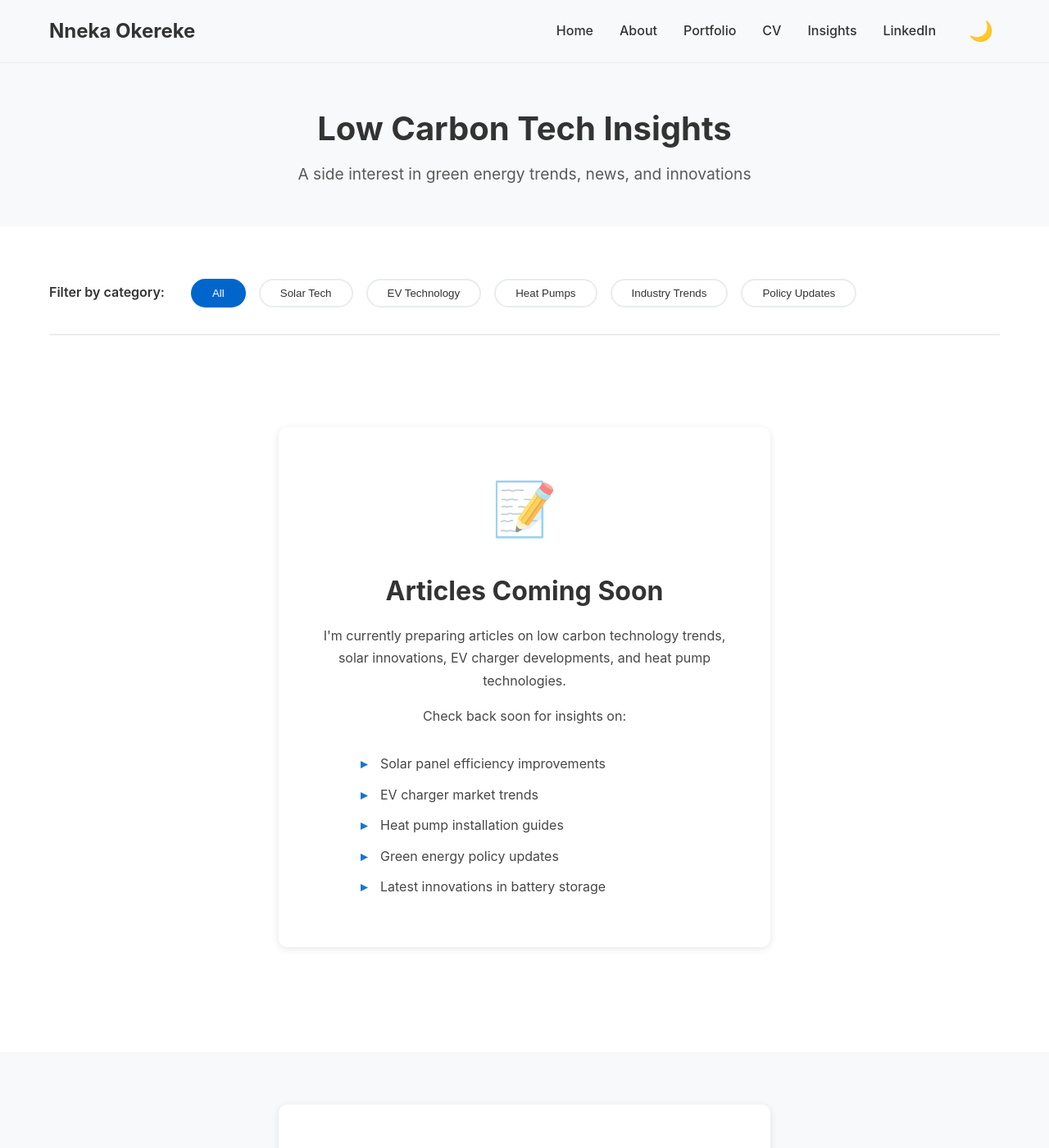
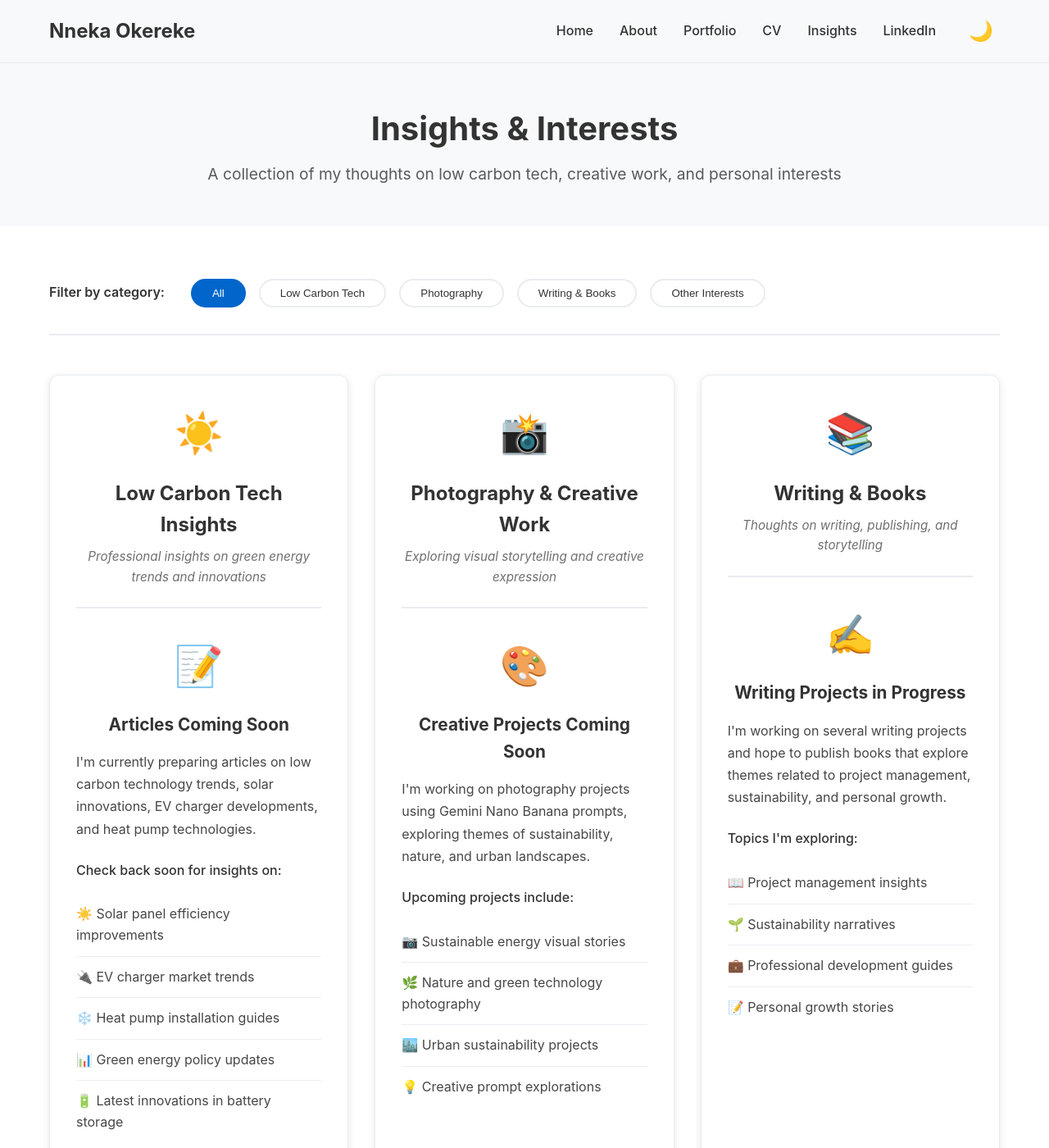
Before and after one commit to nnekaokereke/nnekaokereke.github.io, a Jekyll site: the page built from insights.html, in a window 1280 px wide and 1400 px high. Shown: the whole window at 82% size. Built offline with Jekyll 4.4.1, drawn with Linux system fonts in a browser that asks for light colours; some of the changed text lies outside the part shown.

Commit message:
Expand Insights page to include photography, writing, and other interests - organized by category cards

```diff
--- a/assets/css/style.css
+++ b/assets/css/style.css
@@ -975,113 +975,6 @@ body {
     margin-top: 2rem;
 }
 
-/* Insights Coming Soon Box */
-.insights-coming-soon-box {
-    background-color: var(--card-bg);
-    border-radius: 12px;
-    padding: 3rem 2.5rem;
-    box-shadow: 0 2px 10px var(--card-shadow);
-    border: 1px solid var(--border-color);
-    text-align: center;
-    max-width: 700px;
-    margin: 0 auto 2rem;
-    transition: transform 0.3s ease, box-shadow 0.3s ease;
-}
-
-.insights-coming-soon-box:hover {
-    transform: translateY(-3px);
-    box-shadow: 0 5px 20px var(--card-shadow);
-}
-
-.coming-soon-icon {
-    font-size: 4rem;
-    margin-bottom: 1.5rem;
-    opacity: 0.8;
-}
-
-.insights-coming-soon-box h3 {
-    font-size: 1.8rem;
-    color: var(--text-color);
-    margin-bottom: 1.5rem;
-    font-weight: 600;
-}
-
-.coming-soon-intro {
-    color: var(--text-color);
-    font-size: 1.05rem;
-    line-height: 1.7;
-    margin-bottom: 1.5rem;
-    opacity: 0.9;
-}
-
-.coming-soon-check {
-    color: var(--text-color);
-    font-size: 1rem;
-    font-weight: 600;
-    margin-bottom: 1.5rem;
-    margin-top: 2rem;
-}
-
-.upcoming-topics-list {
-    list-style: none;
-    padding: 0;
-    margin: 0;
-    text-align: left;
-    display: inline-block;
-}
-
-.upcoming-topics-list li {
-    color: var(--text-color);
-    font-size: 1rem;
-    line-height: 1.8;
-    padding: 0.5rem 0;
-    padding-left: 0.5rem;
-    opacity: 0.85;
-    transition: opacity 0.3s ease, transform 0.2s ease;
-}
-
-.upcoming-topics-list li:hover {
-    opacity: 1;
-    transform: translateX(5px);
-}
-
-.upcoming-topics-list li::before {
-    margin-right: 0.75rem;
-}
-
-/* Responsive Design for Insights Coming Soon */
-@media (max-width: 768px) {
-    .insights-coming-soon-box {
-        padding: 2rem 1.5rem;
-        margin-bottom: 1.5rem;
-    }
-
-    .coming-soon-icon {
-        font-size: 3rem;
-        margin-bottom: 1rem;
-    }
-
-    .insights-coming-soon-box h3 {
-        font-size: 1.5rem;
-        margin-bottom: 1rem;
-    }
-
-    .coming-soon-intro {
-        font-size: 0.95rem;
-    }
-
-    .coming-soon-check {
-        font-size: 0.95rem;
-        margin-top: 1.5rem;
-        margin-bottom: 1rem;
-    }
-
-    .upcoming-topics-list li {
-        font-size: 0.9rem;
-        padding: 0.4rem 0;
-    }
-}
-
 /* CTA Section */
 .cta-section {
     padding: 4rem 0;
@@ -2356,6 +2249,117 @@ body {
     left: 0;
     color: var(--link-color);
     font-weight: bold;
+}
+
+/* Interests Grid Layout */
+.interests-grid {
+    display: grid;
+    grid-template-columns: repeat(auto-fit, minmax(350px, 1fr));
+    gap: 2rem;
+    margin-top: 2rem;
+}
+
+.interest-category-card {
+    background-color: var(--card-bg);
+    border-radius: 12px;
+    padding: 2rem;
+    box-shadow: 0 2px 10px var(--card-shadow);
+    transition: transform 0.3s ease, box-shadow 0.3s ease;
+    border: 1px solid var(--border-color);
+    display: flex;
+    flex-direction: column;
+}
+
+.interest-category-card:hover {
+    transform: translateY(-5px);
+    box-shadow: 0 5px 20px var(--card-shadow);
+}
+
+.category-header {
+    text-align: center;
+    margin-bottom: 2rem;
+    padding-bottom: 1.5rem;
+    border-bottom: 2px solid var(--border-color);
+}
+
+.category-icon {
+    font-size: 3rem;
+    margin-bottom: 1rem;
+}
+
+.category-header h2 {
+    margin-bottom: 0.5rem;
+    color: var(--text-color);
+    font-size: 1.5rem;
+}
+
+.category-subtitle {
+    color: var(--text-color);
+    opacity: 0.7;
+    font-size: 0.95rem;
+    font-style: italic;
+}
+
+.coming-soon-content {
+    text-align: center;
+    flex-grow: 1;
+}
+
+.coming-soon-icon {
+    font-size: 3rem;
+    margin-bottom: 1rem;
+}
+
+.coming-soon-content h3 {
+    margin-bottom: 1rem;
+    color: var(--text-color);
+    font-size: 1.3rem;
+}
+
+.coming-soon-intro {
+    color: var(--text-color);
+    opacity: 0.9;
+    margin-bottom: 1.5rem;
+    line-height: 1.7;
+    text-align: left;
+}
+
+.coming-soon-check {
+    color: var(--text-color);
+    font-weight: 500;
+    margin-bottom: 1rem;
+    text-align: left;
+}
+
+.upcoming-topics-list {
+    list-style: none;
+    padding: 0;
+    text-align: left;
+    margin-top: 1rem;
+}
+
+.upcoming-topics-list li {
+    padding: 0.75rem 0;
+    color: var(--text-color);
+    opacity: 0.9;
+    border-bottom: 1px solid var(--border-color);
+    line-height: 1.6;
+}
+
+.upcoming-topics-list li:last-child {
+    border-bottom: none;
+}
+
+/* Responsive Design for Interests */
+@media (max-width: 768px) {
+    .interests-grid {
+        grid-template-columns: 1fr;
+        gap: 1.5rem;
+    }
+
+    .interest-category-card {
+        padding: 1.5rem;
+    }
 }
 
 /* Scroll Animations */
--- a/assets/js/main.js
+++ b/assets/js/main.js
@@ -95,6 +95,7 @@ document.addEventListener('DOMContentLoaded', () => {
         .project-card,
         .insight-preview-card,
         .testimonial-card,
+        .interest-category-card,
         .methodology-card,
         .philosophy-card,
         .experience-timeline .timeline-item,
@@ -122,9 +123,16 @@ document.addEventListener('DOMContentLoaded', () => {
     const filterButtons = document.querySelectorAll('.filter-btn');
     const projectCards = document.querySelectorAll('.project-card');
     const insightCards = document.querySelectorAll('.insight-card');
+    const interestCards = document.querySelectorAll('.interest-category-card');
 
     // Initialize all cards to be visible
     projectCards.forEach(card => {
+        card.style.display = 'block';
+        card.style.opacity = '1';
+        card.style.transform = 'translateY(0)';
+    });
+
+    interestCards.forEach(card => {
         card.style.display = 'block';
         card.style.opacity = '1';
         card.style.transform = 'translateY(0)';
@@ -160,6 +168,24 @@ document.addEventListener('DOMContentLoaded', () => {
 
             // Filter insight cards
             insightCards.forEach(card => {
+                const category = card.dataset.category;
+                if (filter === 'all' || category === filter) {
+                    card.style.display = 'block';
+                    setTimeout(() => {
+                        card.style.opacity = '1';
+                        card.style.transform = 'translateY(0)';
+                    }, 10);
+                } else {
+                    card.style.opacity = '0';
+                    card.style.transform = 'translateY(20px)';
+                    setTimeout(() => {
+                        card.style.display = 'none';
+                    }, 300);
+                }
+            });
+
+            // Filter interest category cards
+            interestCards.forEach(card => {
                 const category = card.dataset.category;
                 if (filter === 'all' || category === filter) {
                     card.style.display = 'block';
--- a/insights.html
+++ b/insights.html
@@ -1,12 +1,12 @@
 ---
 layout: default
-title: Insights
+title: Insights & Interests
 ---
 
 <div class="page-header">
     <div class="container">
-        <h1>Low Carbon Tech Insights</h1>
-        <p class="page-subtitle">A side interest in green energy trends, news, and innovations</p>
+        <h1>Insights & Interests</h1>
+        <p class="page-subtitle">A collection of my thoughts on low carbon tech, creative work, and personal interests</p>
     </div>
 </div>
 
@@ -15,26 +15,97 @@ title: Insights
         <div class="insights-filter">
             <p class="filter-label">Filter by category:</p>
             <button class="filter-btn active" data-filter="all">All</button>
-            <button class="filter-btn" data-filter="solar">Solar Tech</button>
-            <button class="filter-btn" data-filter="ev">EV Technology</button>
-            <button class="filter-btn" data-filter="heatpump">Heat Pumps</button>
-            <button class="filter-btn" data-filter="trends">Industry Trends</button>
-            <button class="filter-btn" data-filter="policy">Policy Updates</button>
+            <button class="filter-btn" data-filter="tech">Low Carbon Tech</button>
+            <button class="filter-btn" data-filter="photography">Photography</button>
+            <button class="filter-btn" data-filter="writing">Writing & Books</button>
+            <button class="filter-btn" data-filter="other">Other Interests</button>
         </div>
 
-        <div class="insights-empty-state">
-            <div class="empty-state-content">
-                <div class="empty-state-icon">📝</div>
-                <h2>Articles Coming Soon</h2>
-                <p>I'm currently preparing articles on low carbon technology trends, solar innovations, EV charger developments, and heat pump technologies.</p>
-                <p>Check back soon for insights on:</p>
-                <ul class="upcoming-topics">
-                    <li>Solar panel efficiency improvements</li>
-                    <li>EV charger market trends</li>
-                    <li>Heat pump installation guides</li>
-                    <li>Green energy policy updates</li>
-                    <li>Latest innovations in battery storage</li>
-                </ul>
+        <div class="interests-grid" data-category="all">
+            <!-- Low Carbon Tech Section -->
+            <div class="interest-category-card" data-category="tech">
+                <div class="category-header">
+                    <div class="category-icon">☀️</div>
+                    <h2>Low Carbon Tech Insights</h2>
+                    <p class="category-subtitle">Professional insights on green energy trends and innovations</p>
+                </div>
+                <div class="coming-soon-content">
+                    <div class="coming-soon-icon">📝</div>
+                    <h3>Articles Coming Soon</h3>
+                    <p class="coming-soon-intro">
+                        I'm currently preparing articles on low carbon technology trends, solar innovations, EV charger developments, and heat pump technologies.
+                    </p>
+                    <p class="coming-soon-check">Check back soon for insights on:</p>
+                    <ul class="upcoming-topics-list">
+                        <li>☀️ Solar panel efficiency improvements</li>
+                        <li>🔌 EV charger market trends</li>
+                        <li>❄️ Heat pump installation guides</li>
+                        <li>📊 Green energy policy updates</li>
+                        <li>🔋 Latest innovations in battery storage</li>
+                    </ul>
+                </div>
+            </div>
+
+            <!-- Photography Section -->
+            <div class="interest-category-card" data-category="photography">
+                <div class="category-header">
+                    <div class="category-icon">📸</div>
+                    <h2>Photography & Creative Work</h2>
+                    <p class="category-subtitle">Exploring visual storytelling and creative expression</p>
+                </div>
+                <div class="coming-soon-content">
+                    <div class="coming-soon-icon">🎨</div>
+                    <h3>Creative Projects Coming Soon</h3>
+                    <p class="coming-soon-intro">
+                        I'm working on photography projects using Gemini Nano Banana prompts, exploring themes of sustainability, nature, and urban landscapes.
+                    </p>
+                    <p class="coming-soon-check">Upcoming projects include:</p>
+                    <ul class="upcoming-topics-list">
+                        <li>📷 Sustainable energy visual stories</li>
+                        <li>🌿 Nature and green technology photography</li>
+                        <li>🏙️ Urban sustainability projects</li>
+                        <li>💡 Creative prompt explorations</li>
+                    </ul>
+                </div>
+            </div>
+
+            <!-- Writing & Books Section -->
+            <div class="interest-category-card" data-category="writing">
+                <div class="category-header">
+                    <div class="category-icon">📚</div>
+                    <h2>Writing & Books</h2>
+                    <p class="category-subtitle">Thoughts on writing, publishing, and storytelling</p>
+                </div>
+                <div class="coming-soon-content">
+                    <div class="coming-soon-icon">✍️</div>
+                    <h3>Writing Projects in Progress</h3>
+                    <p class="coming-soon-intro">
+                        I'm working on several writing projects and hope to publish books that explore themes related to project management, sustainability, and personal growth.
+                    </p>
+                    <p class="coming-soon-check">Topics I'm exploring:</p>
+                    <ul class="upcoming-topics-list">
+                        <li>📖 Project management insights</li>
+                        <li>🌱 Sustainability narratives</li>
+                        <li>💼 Professional development guides</li>
+                        <li>📝 Personal growth stories</li>
+                    </ul>
+                </div>
+            </div>
+
+            <!-- Other Interests Section -->
+            <div class="interest-category-card" data-category="other">
+                <div class="category-header">
+                    <div class="category-icon">🌟</div>
+                    <h2>Other Interests</h2>
+                    <p class="category-subtitle">Various passions and ongoing explorations</p>
+                </div>
+                <div class="coming-soon-content">
+                    <div class="coming-soon-icon">🔮</div>
+                    <h3>More to Come</h3>
+                    <p class="coming-soon-intro">
+                        This section will showcase other interests and projects I'm passionate about. Stay tuned for updates!
+                    </p>
+                </div>
             </div>
         </div>
     </div>
```
Also changed, not shown: index.html (+18 -16 lines).
